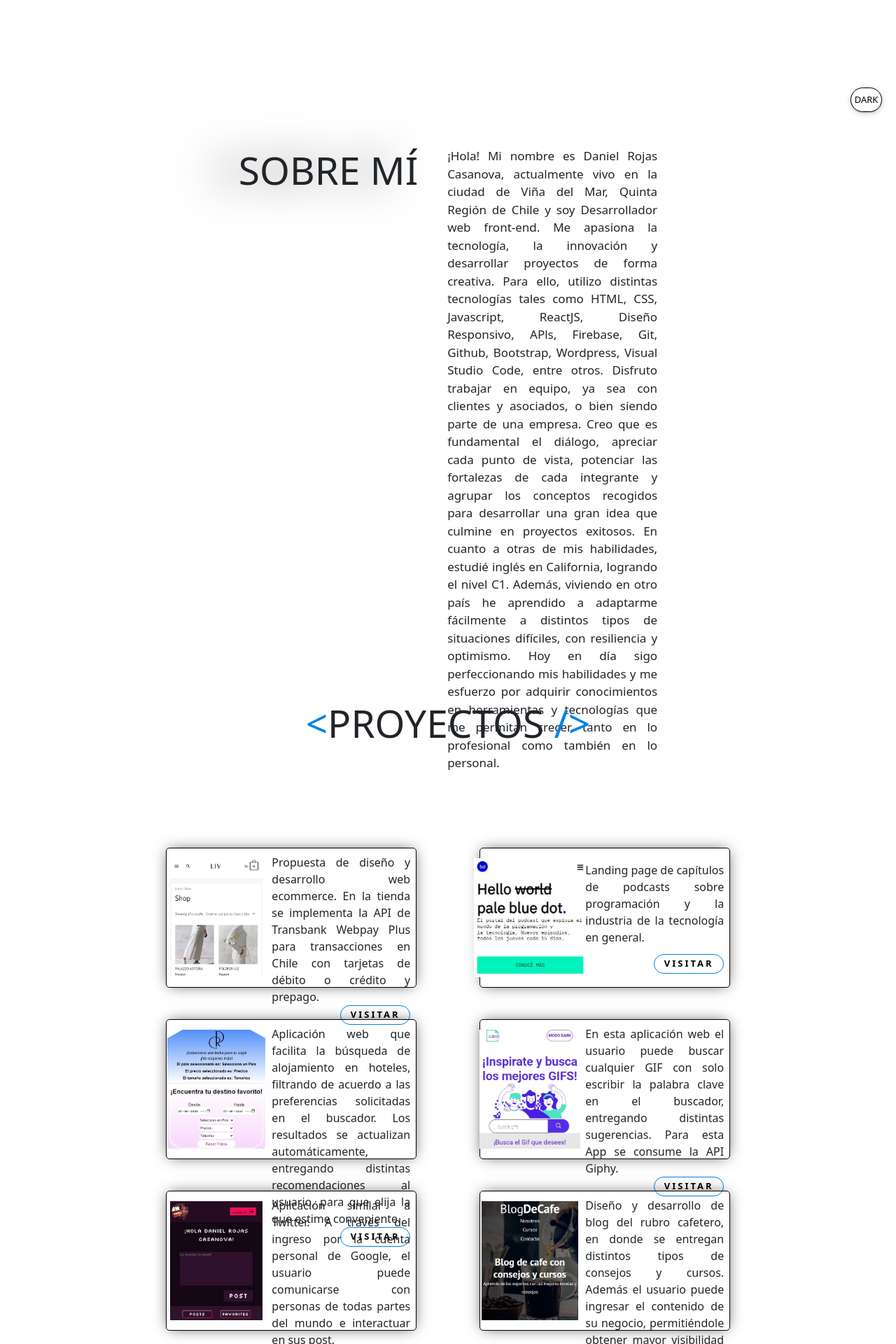
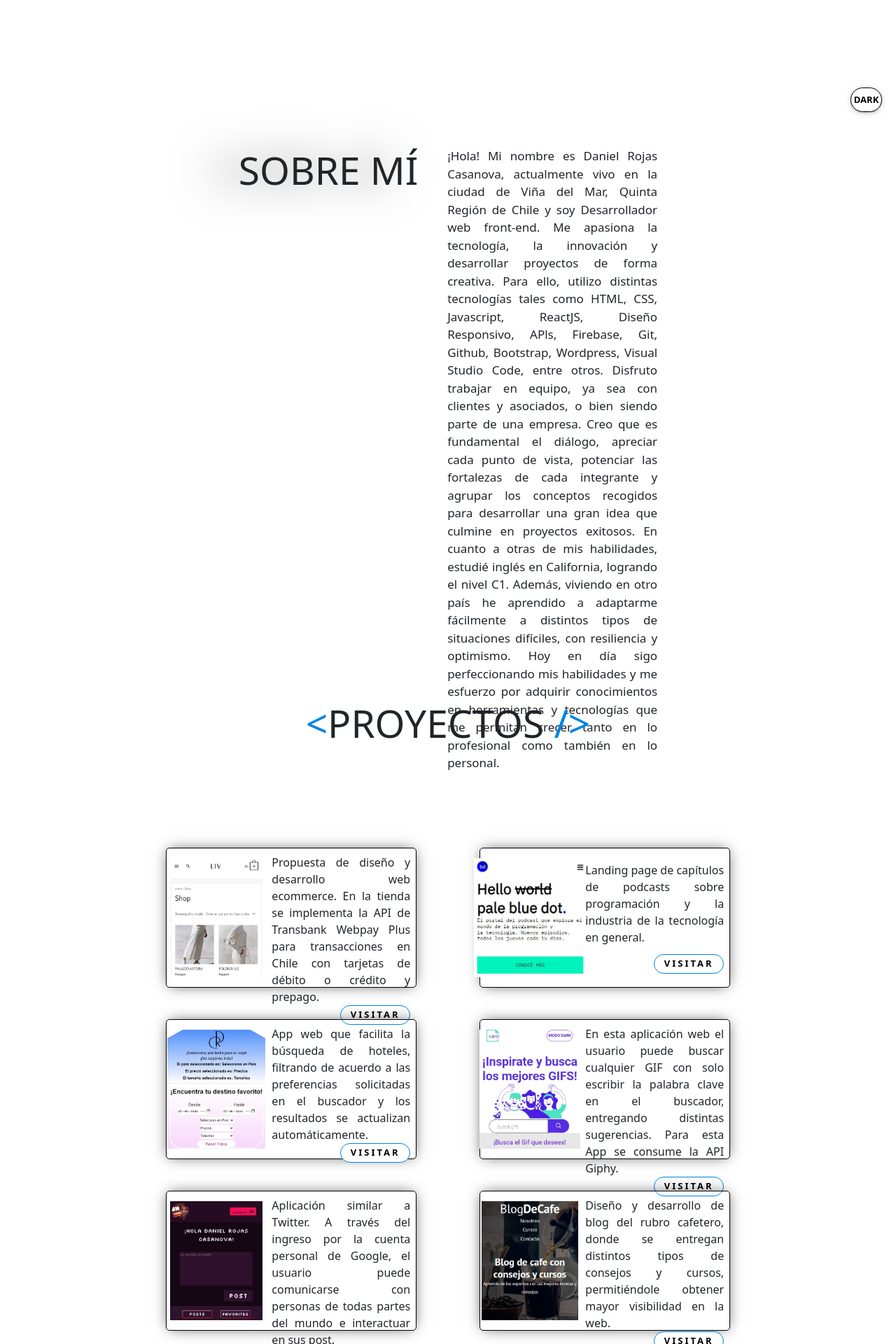
Before and after one commit to cassnova/my-portfolio, a React (Create React App) app: page / in a window 1280 px wide. Shown: the part 620-2540 px from the top of the page at 70% size. Built offline with nearby package versions, Linux system fonts and the light colour scheme.

Commit message:
adding some fixes

```diff
--- a/src/bd.js
+++ b/src/bd.js
@@ -15,7 +15,7 @@ const Data = [
         title: 'Hotels',
         photo: './photohotels.jpg',
         link: 'https://reactivehotels.netlify.app/',
-        description: 'Aplicación web que facilita la búsqueda de alojamiento en hoteles, filtrando de acuerdo a las preferencias solicitadas en el buscador. Los resultados se actualizan automáticamente, entregando distintas recomendaciones al usuario, para que elija la que estime conveniente.'
+        description: 'App web que facilita la búsqueda de hoteles, filtrando de acuerdo a las preferencias solicitadas en el buscador y los resultados se actualizan automáticamente.'
     },
     {
         title: 'Gifos',
@@ -33,7 +33,7 @@ const Data = [
         title: 'Blog Cafe',
         photo: './photoblogcafe.jpg',
         link: 'https://danielrojas-blogcafeproject.netlify.app/',
-        description: 'Diseño y desarrollo de blog del rubro cafetero, en donde se entregan distintos tipos de consejos y cursos. Además el usuario puede ingresar el contenido de su negocio, permitiéndole obtener mayor visibilidad en la web. '
+        description: 'Diseño y desarrollo de blog del rubro cafetero, donde se entregan distintos tipos de consejos y cursos, permitiéndole obtener mayor visibilidad en la web. '
     },
     {
         title: 'Calculator App',
--- a/src/components/AboutMe/About.css
+++ b/src/components/AboutMe/About.css
@@ -30,6 +30,7 @@
     font-size: 15px;
     text-align: justify;
 }
+
 
 /** MEDIA QUERIES TO TABLET**/
 
--- a/src/components/Btn/Btn.css
+++ b/src/components/Btn/Btn.css
@@ -17,6 +17,7 @@
     margin-bottom: 20px;
     box-shadow: rgba(60, 64, 67, 0.3) 0px 1px 2px 0px, rgba(60, 64, 67, 0.15) 0px 2px 6px 2px;
     transition: 2s;
+    font-weight: bold;
 }
 
 .Dark .btn {
--- a/src/components/Cards/Card.css
+++ b/src/components/Cards/Card.css
@@ -50,6 +50,7 @@
     display: flex;
     flex-direction: column;
     justify-content: space-evenly;
+
     /* border: 1px solid blueviolet; */
 }
 
@@ -58,6 +59,7 @@
     text-align: left;
     margin: 0;
 }
+
 
 .btn-webs {
     border: 1px solid #0084E3;
```
